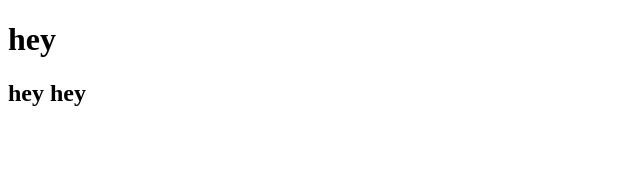
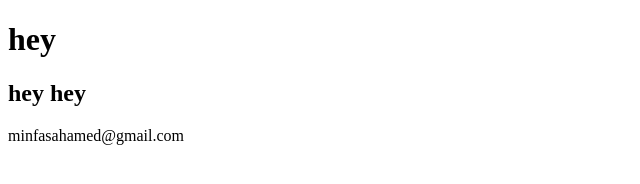
Before and after one commit to ThilinaDananjaya/INCO, a plain HTML site: page user.login.html in a window 1280 px wide. Shown: the whole page, without its empty margins (0-640 px from the left). Drawn offline with Linux system fonts and the light colour scheme.

Commit message:
Update user.login.html
Co-Authored-By: hasaniwijeweera <66817953+hasaniwijeweera@users.noreply.github.com>
Co-Authored-By: Thilina Dananjaya <66713156+thilinadananjaya@users.noreply.github.com>

```diff
--- a/user.login.html
+++ b/user.login.html
@@ -8,5 +8,6 @@
 <body>
     <h1>hey</h1>
     <h2>hey hey</h2>
+    <p>minfasahamed@gmail.com</p>
 </body>
 </html>
```
